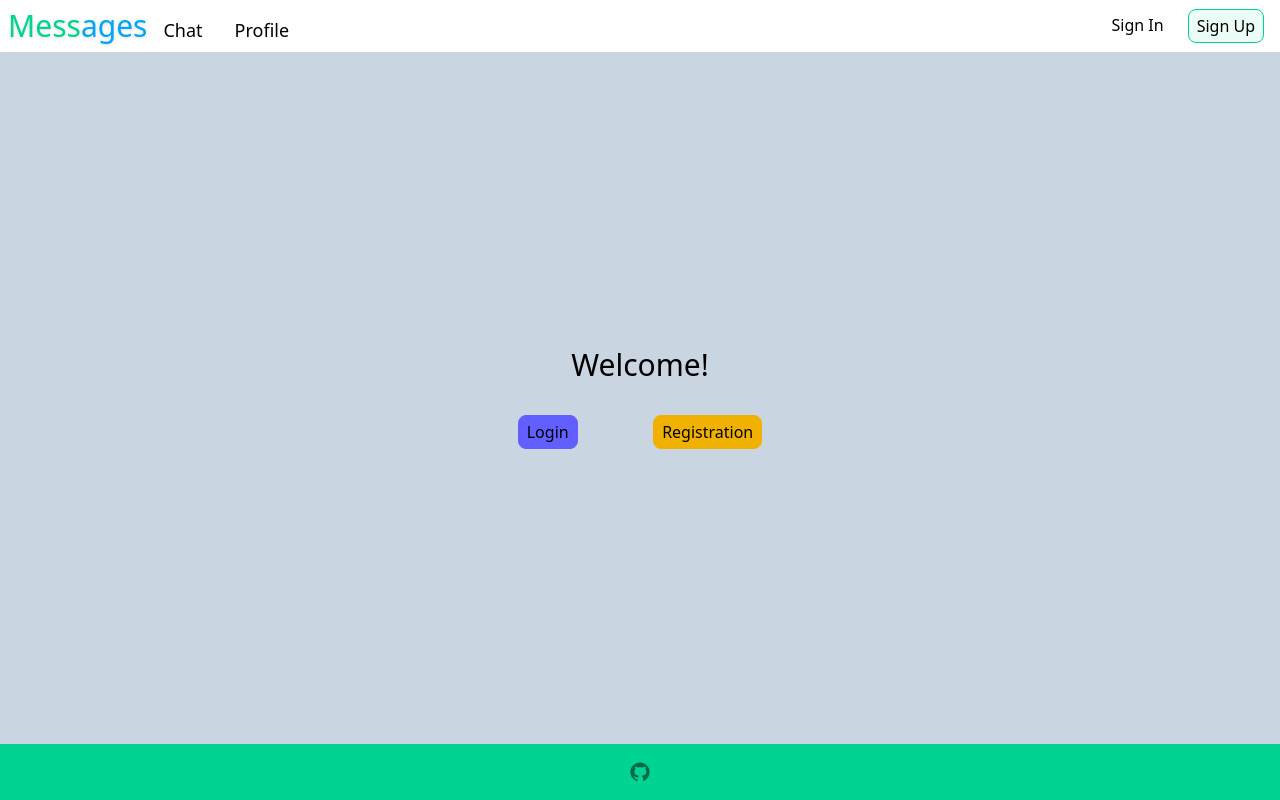
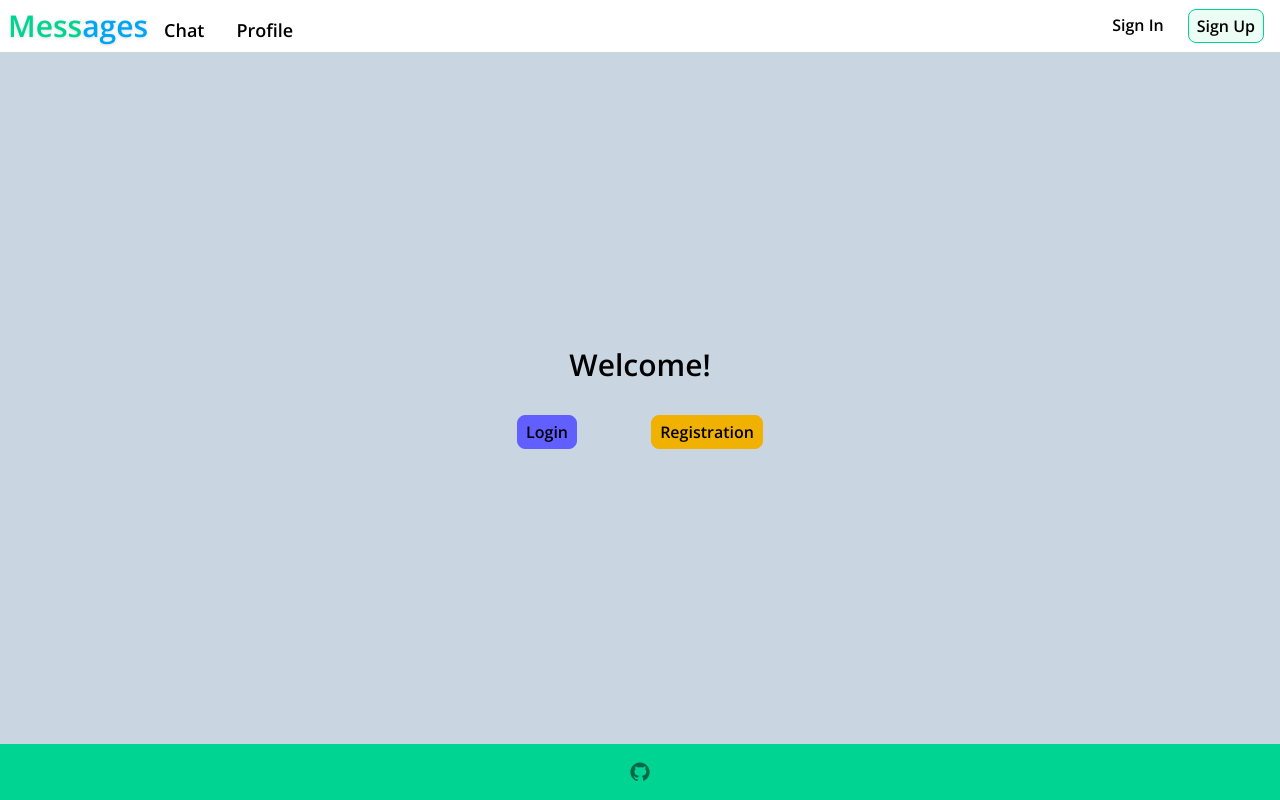
Before and after one commit to uwuzumaki/messenger-front, a React (Vite) app: page / in a window 1280 px wide. Built offline with nearby package versions, Linux system fonts and the light colour scheme; no server answers.

Commit message:
Changed font properties

```diff
--- a/src/index.css
+++ b/src/index.css
@@ -1,10 +1,11 @@
+@import url("https://fonts.googleapis.com/css2?family=Open+Sans:ital,wght@0,300..800;1,300..800&display=swap");
 @import "tailwindcss";
 
 body {
   /* background-color: #242424; */
-  font-family: system-ui, Avenir, Helvetica, Arial, sans-serif;
+  font-family: "Open Sans", system-ui, Avenir, Helvetica, Arial, sans-serif;
   line-height: 1.5;
-  font-weight: 400;
+  font-weight: 600;
 
   font-synthesis: none;
   text-rendering: optimizeLegibility;
--- a/src/ui/Loader.jsx
+++ b/src/ui/Loader.jsx
@@ -4,7 +4,7 @@ const LoadingOverlay = () => {
       <div role="status" className="mt-6 flex flex-col items-center">
         <svg
           xmlns="http://www.w3.org/2000/svg"
-          class="size-8 animate-[spin_0.8s_linear_infinite] fill-blue-600 dark:fill-blue-500"
+          className="size-8 animate-[spin_0.8s_linear_infinite] fill-blue-600 dark:fill-blue-500"
           viewBox="0 0 24 24"
           aria-hidden="true"
         >
```
